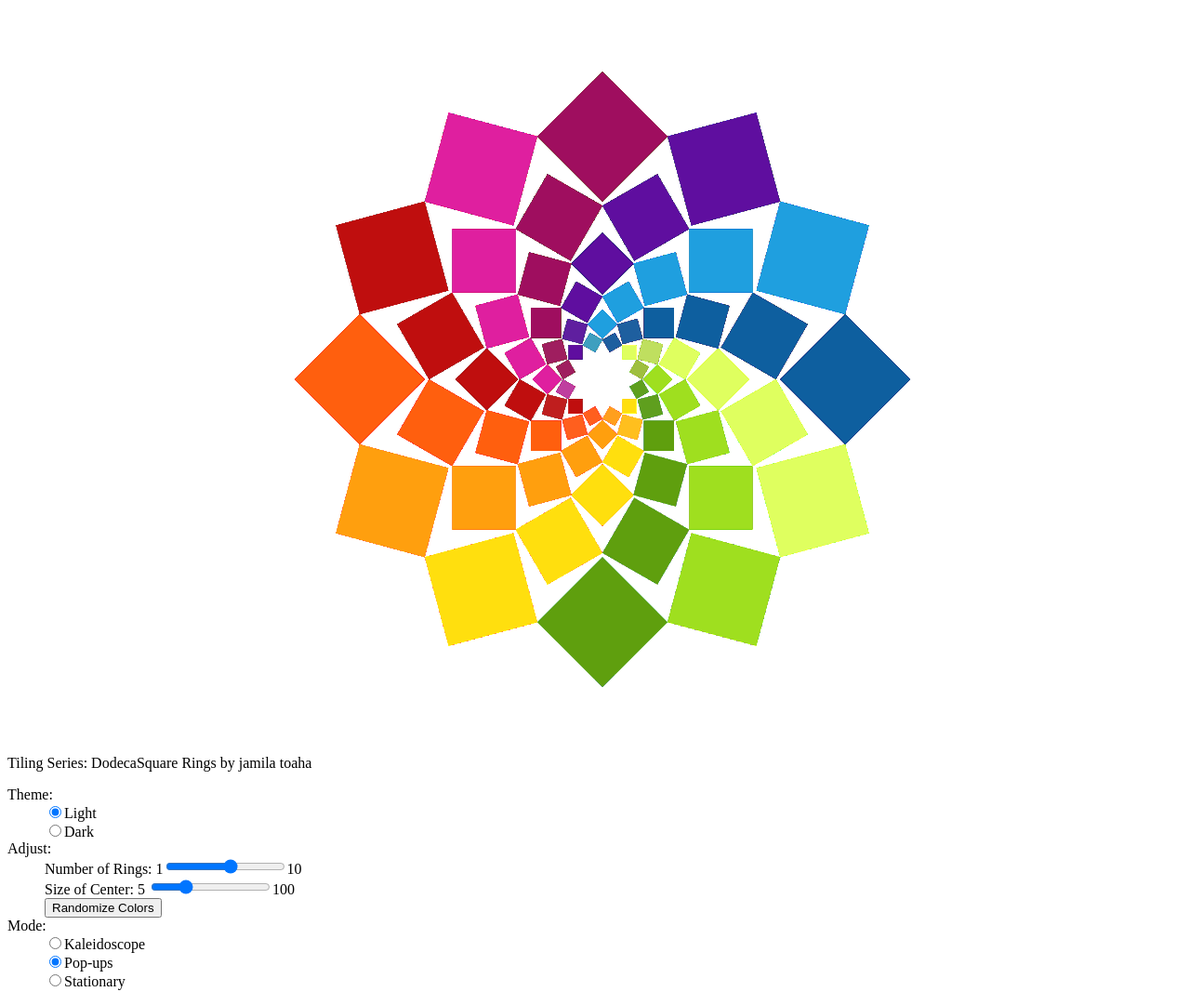
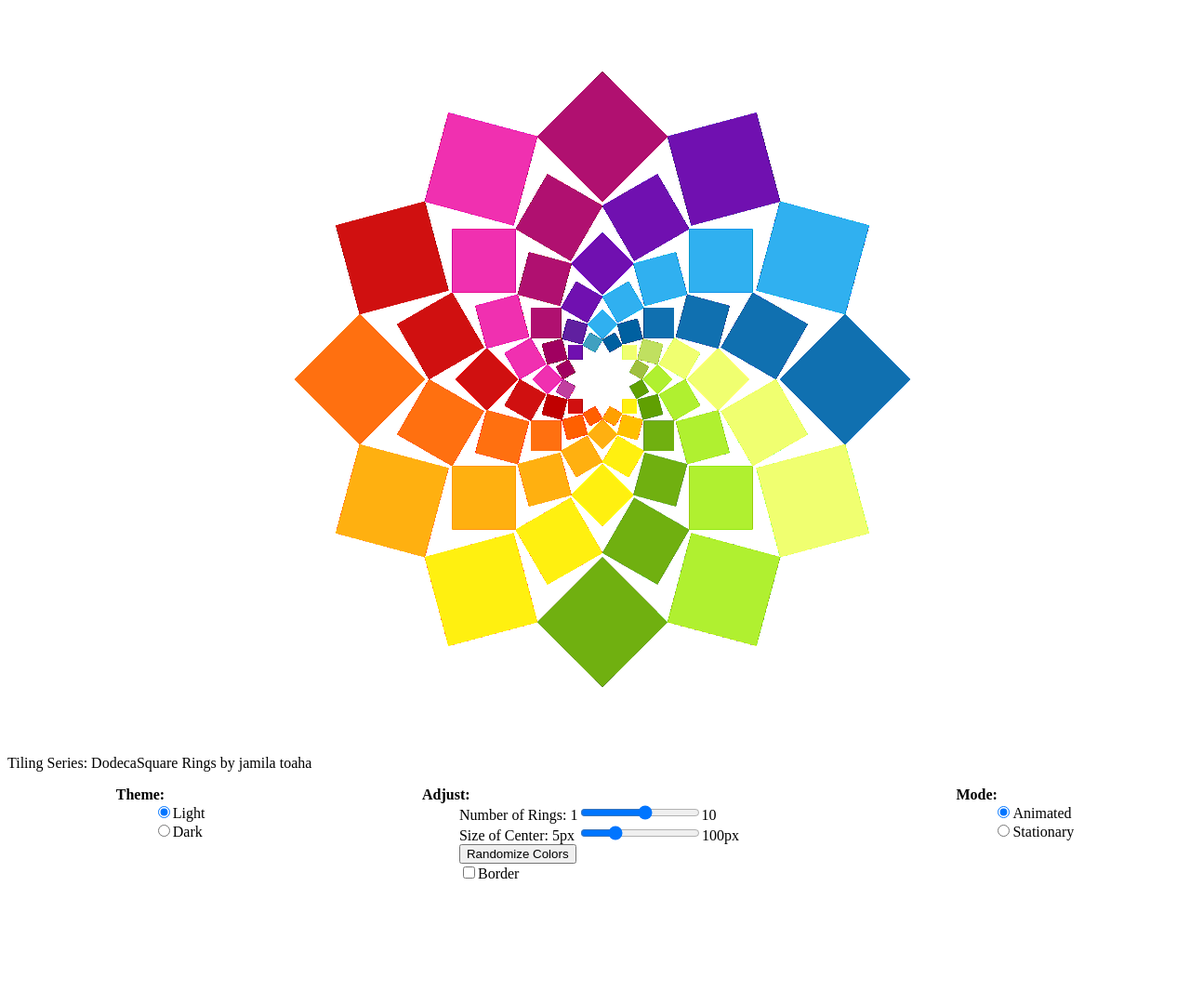
Before and after one commit to jtoaha/TilingSeries, a plain HTML site: page DodecaSquaresTiles/index.html in a window 1280 px wide. Shown: the whole page at 93% size. After the commit the page ends 965 px from the top, so only its background shows below. Drawn offline with nearby package versions, Linux system fonts and the light colour scheme.

Commit message:
(feat) added border option, light/dark mode, stationary/ animated mode

```diff
--- a/DodecaSquaresTiles/active.css
+++ b/DodecaSquaresTiles/active.css
@@ -0,0 +1,13 @@
+body{
+  font-family: 'Futura';
+}
+
+#menu{
+  display: flex;
+  flex-direction:row;
+  justify-content: space-around;
+}
+
+dt{
+  font-weight: bold;
+}
--- a/DodecaSquaresTiles/index.html
+++ b/DodecaSquaresTiles/index.html
@@ -16,21 +16,23 @@
     <canvas width=500 height=500 id='dodeca-rings'></canvas>
     <div >Tiling Series: DodecaSquare Rings by jamila toaha
       <dl id='menu'>
+      <div>
         <dt>Theme:</dt>
             <dd><input type='radio' id='light' name='theme' value='light' checked><label for='light'>Light</label></dd>
             <dd><input type='radio' id='dark' name='theme' value='dark'><label for='dark'>Dark</label></dd>
-
+          </div>
+      <div>
       <dt>Adjust:</dt>
             <dd><label for='numRings'>Number of Rings: 1</label><input type='range' min=1 max=10 id='numRings' name='numRings' value='6'>10</dd>
-            <dd><label for='circleRadius'>Size of Center: 5 </label><input type='range' min=5 max=100 id='circleRadius' name='circleRadius' value='30'>100</dd>
+            <dd><label for='circleRadius'>Size of Center: 5px </label><input type='range' min=5 max=100 id='circleRadius' name='circleRadius' value='30'>100px</dd>
             <dd><button onClick="randomizeColors()">Randomize Colors</button></dd>
-
-
+            <dd><input id = 'hasBorder' type='checkbox'><label for='hasBorder'>Border</label></dd>
+          </div>
+  <div>
         <dt>Mode:</dt>
-          <dd><input type='radio' id='kaleid' name='mode' value='kaleid'><label for='kaleid'>Kaleidoscope</label></dd>
-          <dd><input type='radio' id='pop-ups' name='mode' value='pop-ups' checked><label for='pops-ups'>Pop-ups</label></dd>
+          <dd><input type='radio' id='animated' name='mode' value='animated' checked><label for='animated' checked>Animated</label></dd>
           <dd><input type='radio' id='stationary' name='mode' value='stationary'><label for='stationary'>Stationary</label></dd>
-
+        </div>
       </dl>
 
     </div>
--- a/DodecaSquaresTiles/main.js
+++ b/DodecaSquaresTiles/main.js
@@ -8,6 +8,7 @@ let numSquares = 12
 let degrees = (2 * Math.PI) / numSquares
 let theme = '#ffffff' // Light or Dark Mode
 
+let border = false;
 let colorTheme = [
   '#ffcc00',
   '#ff9900',
@@ -30,6 +31,9 @@ let numRings
 let ringsAnimationCount
 let circleRadius
 
+//Mode
+let mode = 'animated'
+
 function start() {
   canvas = document.getElementById('dodeca-rings')
   ctx = canvas.getContext('2d')
@@ -38,13 +42,22 @@ function start() {
   ctx.imageSmoothingEnabled = true
   ctx.imageSmoothingQuality = 'high'
   ctx.translate(canvas.width / 2, canvas.height / 2)
+  ctx.fillStyle = theme
+  ctx.fillRect(-canvas.width/2, -canvas.height/2, canvas.width*2, canvas.height*2)
+
   ctx.globalAlpha = 0.1 //.01 for color animation
-  colorAnimationCount = 0
+  if(mode === 'animated') colorAnimationCount = 0
+  else colorAnimationCount= colorTheme.length
+  if(mode === 'animated')   ringsAnimationCount = 0
+  else ringsAnimationCount= numRings
+
   frameCount = 0
   circleRadius = circleRadius || 30
-  console.log(circleRadius, "CHECK")
+  console.log("Circle Radius (in pixels):",circleRadius )
   numRings = numRings || 6
-  ringsAnimationCount = 0
+    console.log( "Number of Rings:", numRings)
+
+
   mainLoop()
 }
 
@@ -53,8 +66,6 @@ document.addEventListener('DOMContentLoaded', start)
 function update() {}
 
 function draw() {
-  //  ctx.fillStyle = 'black'
-  //  ctx.fillRect(-canvas.width/2, -canvas.height/2, canvas.width*2, canvas.height*2)
 
   ctx.save()
   let addHeight = 0
@@ -97,7 +108,6 @@ function mainLoop() {
 function createRing(circleRadius) {
   let squareSide = 2 * Math.sin(degrees / 2) * circleRadius
 
-  let degreesUpdate
 
   ctx.globalAlpha = 0.03
   for (let i = 0; i < 12; i++) {
@@ -110,7 +120,7 @@ function createRing(circleRadius) {
     if (i <= colorAnimationCount) {
       ctx.fillStyle = colorTheme[i]
       ctx.fillRect(0, 0, squareSide, squareSide)
-      //ctx.strokeRect(0, 0, squareSide, squareSide)
+      if(border)ctx.strokeRect(0, 0, squareSide, squareSide)
     }
 
     ctx.restore()
@@ -146,17 +156,41 @@ $(document).ready(function () {
       circleRadius = Number(this.value)
       flag = 'reset'
     }
-
+  })
+  $('input[type=radio]').click(function () {
     if (this.name === 'theme') {
       if (this.value === 'light') {
         theme = 'white'
-        alpha = 0.25
+        flag = 'reset'
       }
       if (this.value === 'dark') {
         console.log(this.value)
         theme = 'black'
-        alpha = 0.6
+        flag = 'reset'
+      }
+    }
+    if (this.name === 'mode') {
+      if (this.value === 'animated') {
+        console.log(this.value)
+        mode = 'animated'
+        flag = 'reset'
+      }
+      if (this.value === 'stationary') {
+        console.log(this.value)
+        mode = 'stationary'
+        flag = 'reset'
       }
     }
   })
+
+  $( "#hasBorder" ).on( "click", function(){
+    console.log('yooo')
+    if ($('#hasBorder').prop('checked'))
+    border = true
+    else
+    border = false
+
+    flag = 'reset'
+  })
+
 })
```
